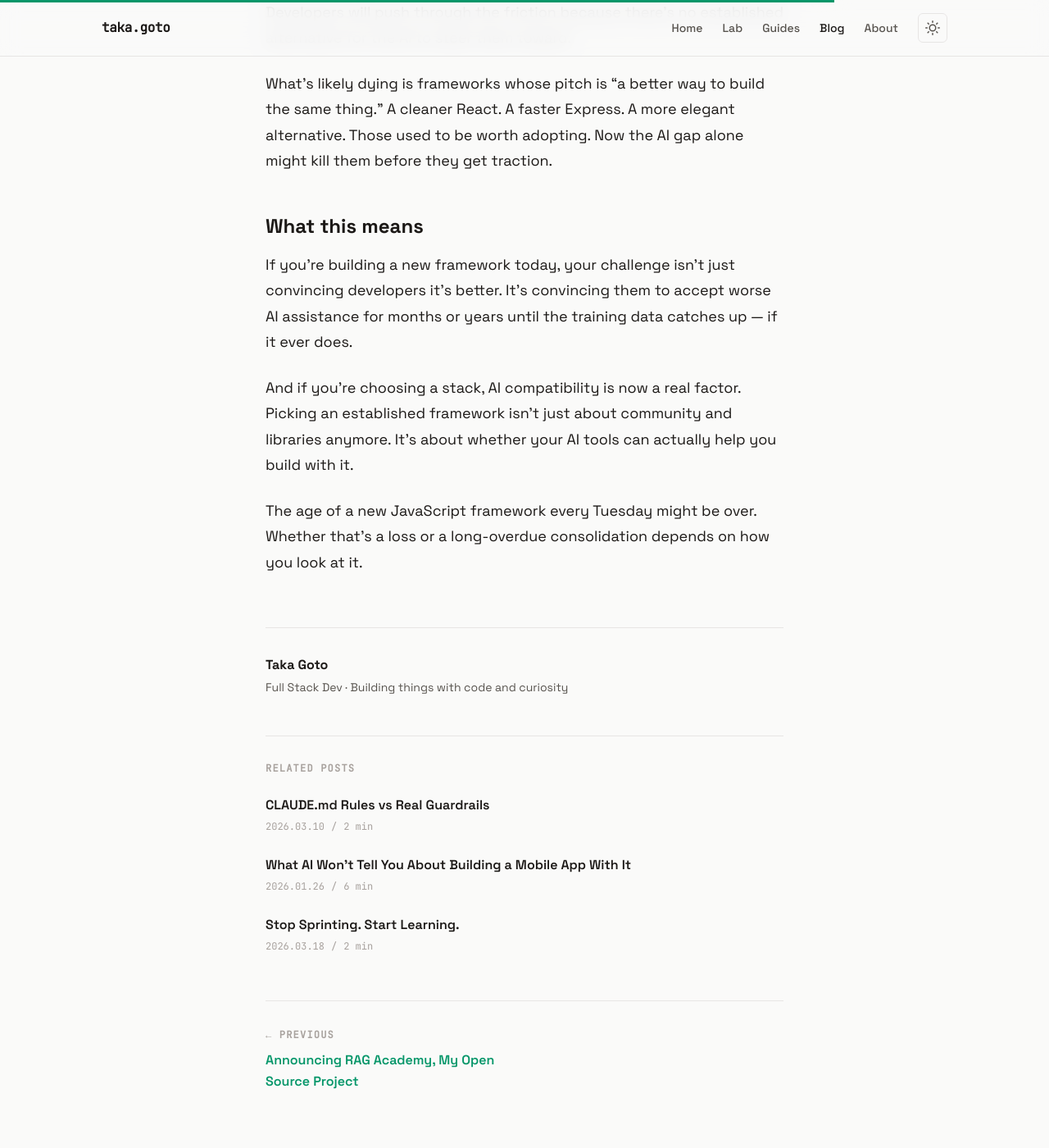
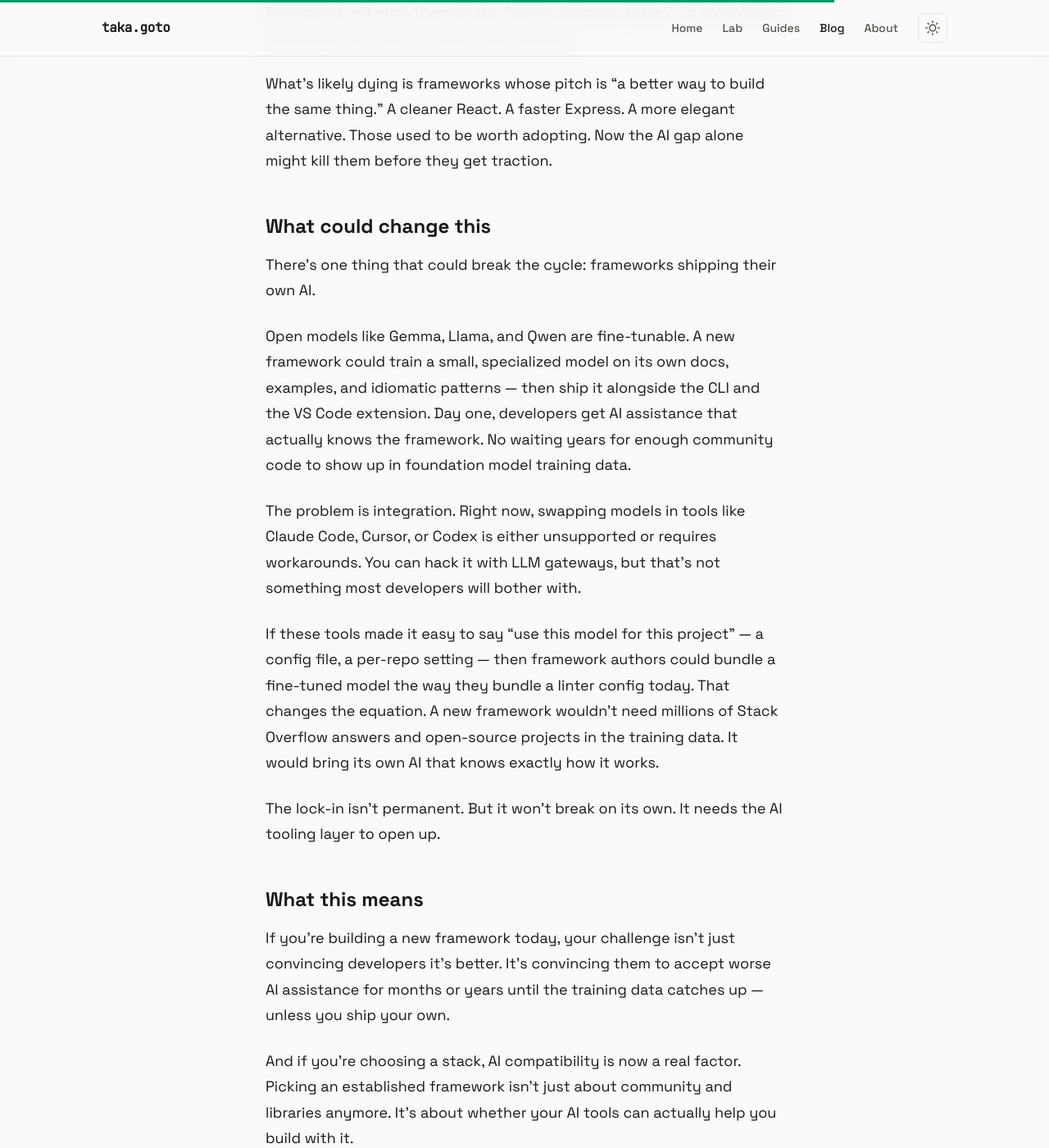
Before and after one commit to TakaGoto/takagoto.github.io, a Jekyll site: the page built from _posts/2026-04-07-is-ai-killing-framework-innovation.md, in a window 1280 px wide and 1400 px high, scrolled down 3908 px. Shown: the whole window at 82% size. Built offline with Jekyll 4.4.1, drawn with Linux system fonts in a browser that asks for light colours.

Commit message:
Add section on frameworks shipping their own fine-tuned models
Co-Authored-By: Claude Opus 4.6 (1M context) <noreply@anthropic.com>

```diff
--- a/_posts/2026-04-07-is-ai-killing-framework-innovation.md
+++ b/_posts/2026-04-07-is-ai-killing-framework-innovation.md
@@ -72,9 +72,21 @@ Frameworks that unlock entirely new capabilities still have a path. Edge runtime
 
 What's likely dying is frameworks whose pitch is "a better way to build the same thing." A cleaner React. A faster Express. A more elegant alternative. Those used to be worth adopting. Now the AI gap alone might kill them before they get traction.
 
+## What could change this
+
+There's one thing that could break the cycle: frameworks shipping their own AI.
+
+Open models like Gemma, Llama, and Qwen are fine-tunable. A new framework could train a small, specialized model on its own docs, examples, and idiomatic patterns — then ship it alongside the CLI and the VS Code extension. Day one, developers get AI assistance that actually knows the framework. No waiting years for enough community code to show up in foundation model training data.
+
+The problem is integration. Right now, swapping models in tools like Claude Code, Cursor, or Codex is either unsupported or requires workarounds. You can hack it with LLM gateways, but that's not something most developers will bother with.
+
+If these tools made it easy to say "use this model for this project" — a config file, a per-repo setting — then framework authors could bundle a fine-tuned model the way they bundle a linter config today. That changes the equation. A new framework wouldn't need millions of Stack Overflow answers and open-source projects in the training data. It would bring its own AI that knows exactly how it works.
+
+The lock-in isn't permanent. But it won't break on its own. It needs the AI tooling layer to open up.
+
 ## What this means
 
-If you're building a new framework today, your challenge isn't just convincing developers it's better. It's convincing them to accept worse AI assistance for months or years until the training data catches up — if it ever does.
+If you're building a new framework today, your challenge isn't just convincing developers it's better. It's convincing them to accept worse AI assistance for months or years until the training data catches up — unless you ship your own.
 
 And if you're choosing a stack, AI compatibility is now a real factor. Picking an established framework isn't just about community and libraries anymore. It's about whether your AI tools can actually help you build with it.
 
```
